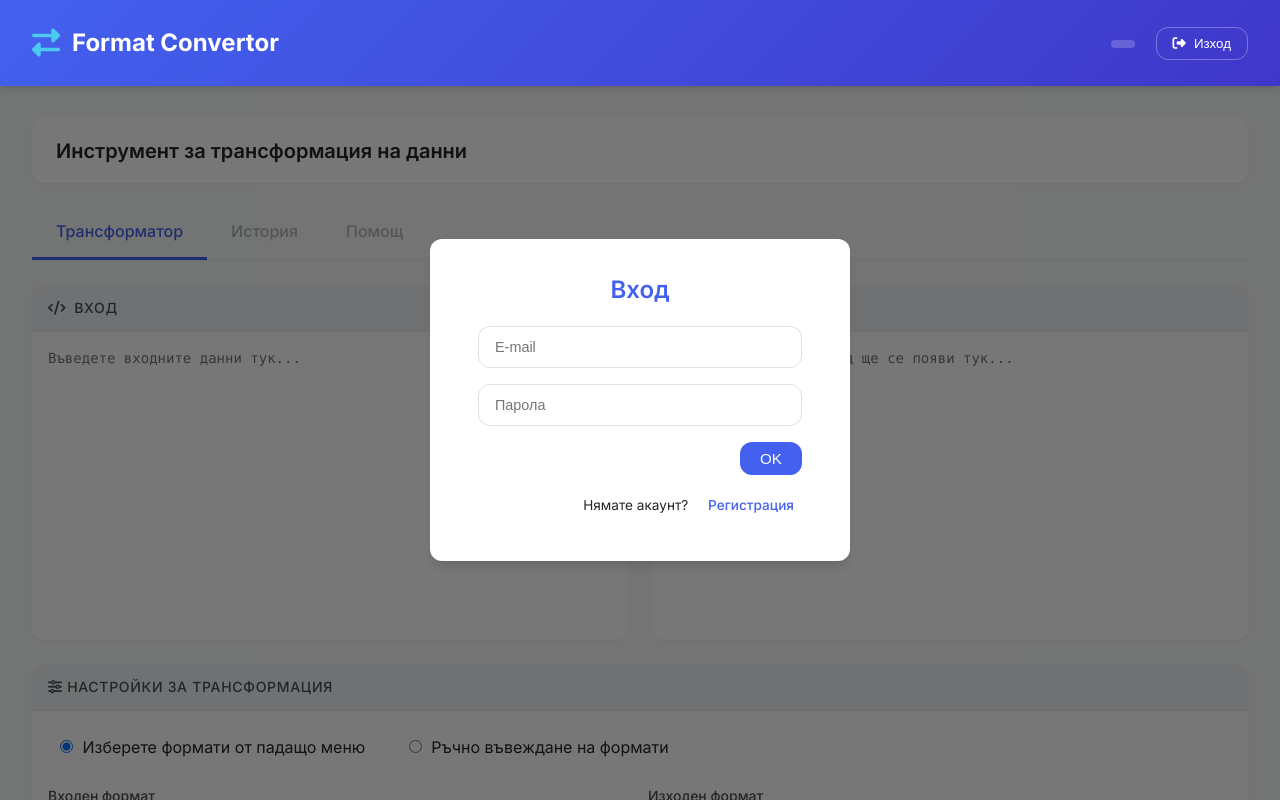
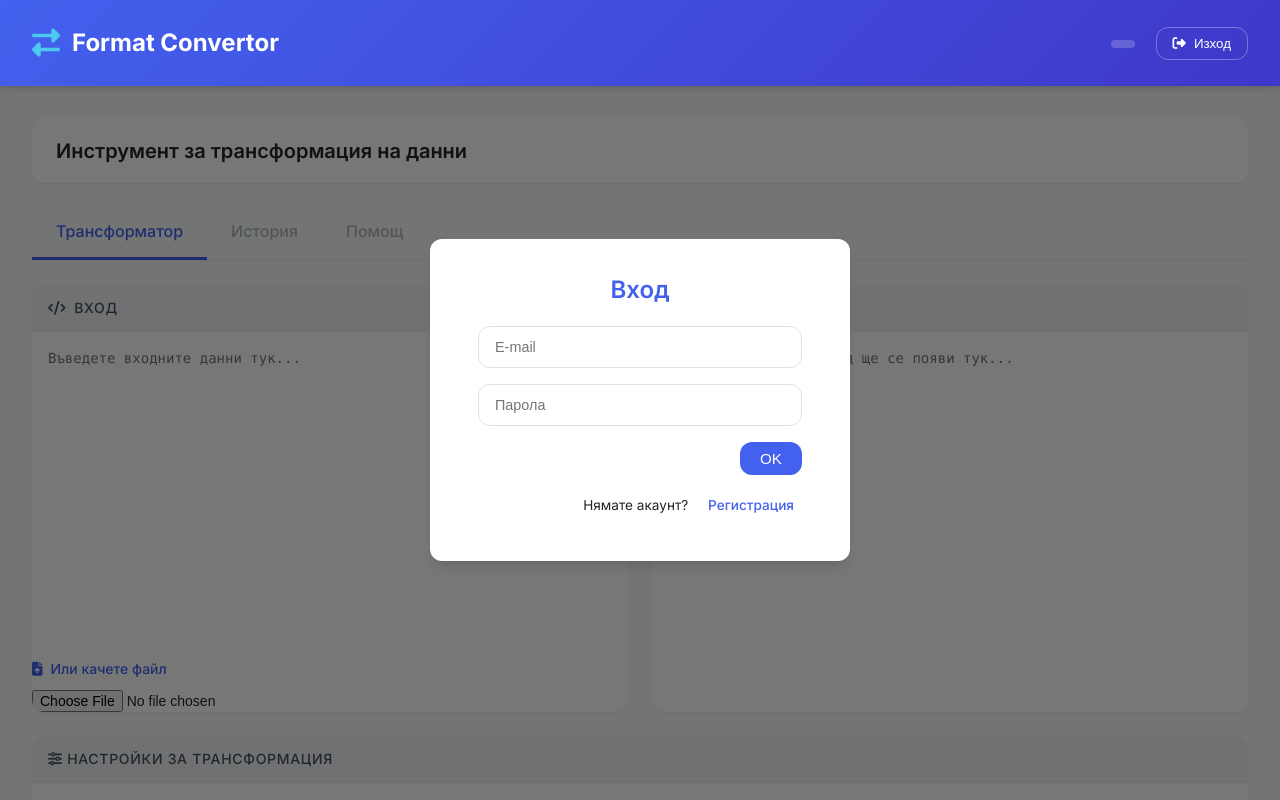
Before and after one commit to rayagrigorova/web-development-project, a PHP site: page / in a window 1280 px wide. Run offline with PHP 8.4, Linux system fonts and the light colour scheme; some libraries are stand-ins or nearby versions.

Commit message:
Add file upload option

```diff
--- a/public/index.html
+++ b/public/index.html
@@ -61,6 +61,28 @@
                   class="code-editor"
                   placeholder="Въведете входните данни тук..."
                 ></textarea>
+
+                <div class="file-upload">
+                  <label for="file-upload" class="file-upload-label">
+                    <i class="fas fa-file-upload"></i> Или качете файл
+                  </label>
+                  <input
+                    type="file"
+                    id="file-upload"
+                    accept=".json,.yaml,.yml,.xml,.csv,.txt"
+                  />
+                  <div class="file-info" style="display: none; margin-top: 4px">
+                    <small id="file-name" class="file-name"></small>
+                    <button
+                      id="remove-file-btn"
+                      title="Премахни файл"
+                      class="btn btn-sm"
+                      style="margin-left: 8px"
+                    >
+                      <i class="fas fa-times-circle"></i>
+                    </button>
+                  </div>
+                </div>
               </div>
             </div>
             <div class="editor-container">
--- a/public/style.css
+++ b/public/style.css
@@ -743,3 +743,29 @@ textarea.code-editor:focus {
   gap: 1rem;
   margin-top: 1.5rem;
 }
+
+.file-upload {
+  margin-top: 1rem;
+  text-align: left;
+}
+
+.file-upload-label {
+  display: inline-flex;
+  align-items: center;
+  gap: 0.5rem;
+  font-size: 0.875rem;
+  font-weight: 500;
+  color: var(--primary);
+  cursor: pointer;
+  transition: var(--transition);
+}
+
+.file-upload-label:hover {
+  text-decoration: underline;
+}
+
+.file-upload input[type="file"] {
+  display: block;
+  margin-top: 0.5rem;
+  font-size: 0.875rem;
+}
```
Also changed, not shown: public/script.js (+28 -4 lines).
